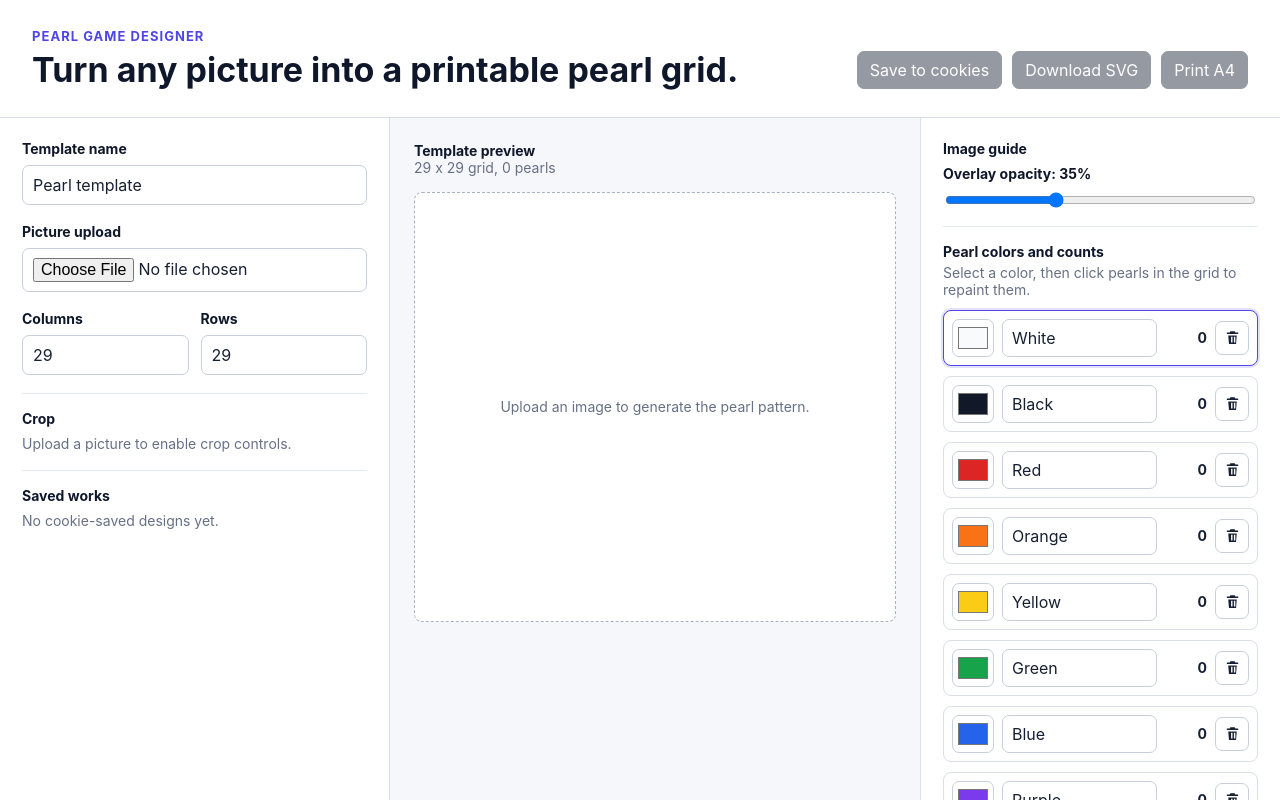
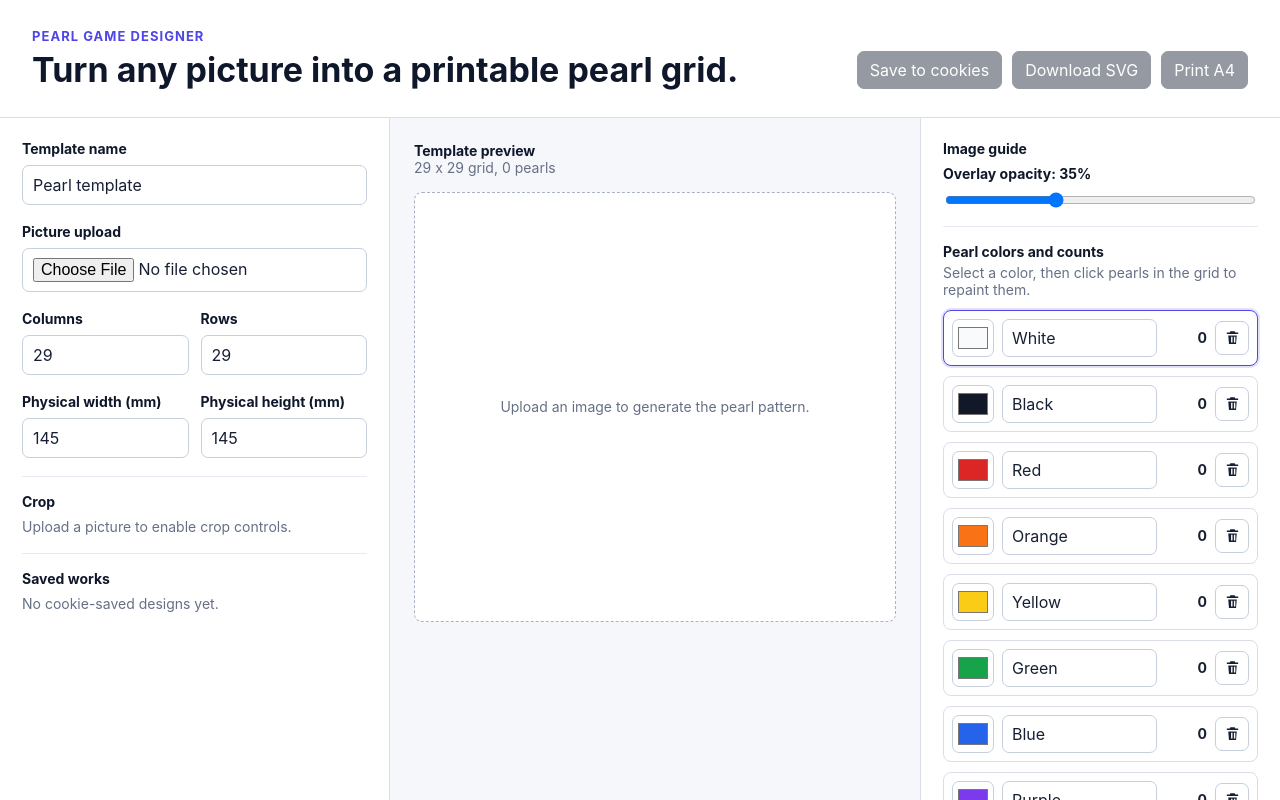
Before and after one commit to perpernorbi/pearl-game-generator, a React (Vite) app: page / in a window 1280 px wide. Shown: the top 800 px of the page. Built offline with nearby package versions, Linux system fonts and the light colour scheme.

Commit message:
Set physical dimensions

```diff
--- a/src/App.tsx
+++ b/src/App.tsx
@@ -14,7 +14,7 @@ import {
   encodeCells,
   serializeSavedWorks,
 } from './utils/savedWorks'
-import { createTemplateSvg } from './utils/svg'
+import { createPhysicalTemplateSvg, createTemplateSvg } from './utils/svg'
 
 function App() {
   const canvasRef = useRef<HTMLCanvasElement | null>(null)
@@ -31,6 +31,8 @@ function App() {
   })
   const [columns, setColumns] = useState(29)
   const [rows, setRows] = useState(29)
+  const [physicalWidth, setPhysicalWidth] = useState(145)
+  const [physicalHeight, setPhysicalHeight] = useState(145)
   const [colors, setColors] = useState<PearlColor[]>(defaultColors)
   const [selectedColorId, setSelectedColorId] = useState(defaultColors[0].id)
   const [newColorName, setNewColorName] = useState('New color')
@@ -147,6 +149,35 @@ function App() {
     [cells, colorCounts, columns, croppedImageDataUrl, imageOpacity, projectName, rows],
   )
 
+  const printSvgMarkup = useMemo(
+    () =>
+      createTemplateSvg({
+        cells,
+        colorCounts,
+        columns,
+        croppedImageDataUrl: '',
+        imageOpacity,
+        projectName,
+        rows,
+      }),
+    [cells, colorCounts, columns, imageOpacity, projectName, rows],
+  )
+
+  const printPhysicalSvgMarkup = useMemo(
+    () =>
+      createPhysicalTemplateSvg({
+        cells,
+        columns,
+        croppedImageDataUrl: '',
+        imageOpacity,
+        physicalHeight,
+        physicalWidth,
+        projectName,
+        rows,
+      }),
+    [cells, columns, imageOpacity, physicalHeight, physicalWidth, projectName, rows],
+  )
+
   const handleUpload = (file: File | undefined) => {
     if (!file) return
     const url = URL.createObjectURL(file)
@@ -167,6 +198,7 @@ function App() {
   const setGridColumns = (nextColumns: number) => {
     const normalizedColumns = Math.max(1, nextColumns)
     setColumns(normalizedColumns)
+    setPhysicalHeight(roundDimension(physicalWidth * (rows / normalizedColumns)))
     setCrop((current) =>
       normalizeCropToAspect(
         current,
@@ -179,6 +211,7 @@ function App() {
   const setGridRows = (nextRows: number) => {
     const normalizedRows = Math.max(1, nextRows)
     setRows(normalizedRows)
+    setPhysicalHeight(roundDimension(physicalWidth * (normalizedRows / columns)))
     setCrop((current) =>
       normalizeCropToAspect(
         current,
@@ -186,6 +219,18 @@ function App() {
         Math.max(1, columns) / normalizedRows,
       ),
     )
+  }
+
+  const setTemplatePhysicalWidth = (nextWidth: number) => {
+    const normalizedWidth = normalizeDimension(nextWidth)
+    setPhysicalWidth(roundDimension(normalizedWidth))
+    setPhysicalHeight(roundDimension(normalizedWidth * (rows / columns)))
+  }
+
+  const setTemplatePhysicalHeight = (nextHeight: number) => {
+    const normalizedHeight = normalizeDimension(nextHeight)
+    setPhysicalHeight(roundDimension(normalizedHeight))
+    setPhysicalWidth(roundDimension(normalizedHeight * (columns / rows)))
   }
 
   const startCropDrag = (action: CropAction, event: PointerEvent<HTMLElement>) => {
@@ -321,7 +366,7 @@ function App() {
     if (!printWindow) return
     printWindow.document.write(`<!doctype html><html><head><title>${escapeXml(
       projectName,
-    )}</title><style>@page{size:A4;margin:0}body{margin:0}</style></head><body>${svgMarkup}<script>window.print()</script></body></html>`)
+    )}</title><style>@page{size:A4;margin:0}body{margin:0}svg{display:block;width:210mm;height:297mm}.page-two{break-before:page;page-break-before:always}</style></head><body>${printSvgMarkup}<div class="page-two">${printPhysicalSvgMarkup}</div><script>window.print()</script></body></html>`)
     printWindow.document.close()
   }
 
@@ -334,6 +379,8 @@ function App() {
       rows,
       colors,
       cellData: encodeCells(cells, colors),
+      physicalHeight,
+      physicalWidth,
       version: 2,
     }
     const next = [savedWork, ...savedWorks].slice(0, 8)
@@ -353,6 +400,11 @@ function App() {
     setProjectName(work.name)
     setColumns(work.columns)
     setRows(work.rows)
+    const loadedWidth = work.physicalWidth ?? physicalWidth
+    setPhysicalWidth(roundDimension(loadedWidth))
+    setPhysicalHeight(
+      roundDimension(work.physicalHeight ?? loadedWidth * (work.rows / work.columns)),
+    )
     setColors(work.colors)
     setSelectedColorId(work.colors[0]?.id ?? defaultColors[0].id)
     setCells(decodeSavedCells(work))
@@ -420,12 +472,16 @@ function App() {
           onLoadSavedWork={loadSavedWork}
           onRenameSavedWork={renameSavedWork}
           onSetColumns={setGridColumns}
+          onSetPhysicalHeight={setTemplatePhysicalHeight}
+          onSetPhysicalWidth={setTemplatePhysicalWidth}
           onSetProjectName={setProjectName}
           onSetRows={setGridRows}
           onStartCropDrag={startCropDrag}
           onUpdateCropDrag={updateCropDrag}
           onUpload={handleUpload}
           projectName={projectName}
+          physicalHeight={physicalHeight}
+          physicalWidth={physicalWidth}
           rows={rows}
           savedWorks={savedWorks}
           stageRef={cropStageRef}
@@ -607,4 +663,9 @@ const resizeAspectCrop = (
   }
 }
 
+const normalizeDimension = (value: number) =>
+  Number.isFinite(value) ? Math.max(1, value) : 1
+
+const roundDimension = (value: number) => Math.round(value * 10) / 10
+
 export default App
--- a/src/components/LeftPanel.tsx
+++ b/src/components/LeftPanel.tsx
@@ -16,6 +16,8 @@ type LeftPanelProps = {
   onLoadSavedWork: (work: SavedWork) => void
   onRenameSavedWork: (id: string, name: string) => void
   onSetColumns: (columns: number) => void
+  onSetPhysicalHeight: (height: number) => void
+  onSetPhysicalWidth: (width: number) => void
   onSetProjectName: (name: string) => void
   onSetRows: (rows: number) => void
   onStartCropDrag: (
@@ -26,6 +28,8 @@ type LeftPanelProps = {
   onEndCropDrag: (event: PointerEvent<HTMLDivElement>) => void
   onUpload: (file: File | undefined) => void
   projectName: string
+  physicalHeight: number
+  physicalWidth: number
   rows: number
   savedWorks: SavedWork[]
   stageRef: RefObject<HTMLDivElement | null>
@@ -41,12 +45,16 @@ export function LeftPanel({
   onLoadSavedWork,
   onRenameSavedWork,
   onSetColumns,
+  onSetPhysicalHeight,
+  onSetPhysicalWidth,
   onSetProjectName,
   onSetRows,
   onStartCropDrag,
   onUpdateCropDrag,
   onUpload,
   projectName,
+  physicalHeight,
+  physicalWidth,
   rows,
   savedWorks,
   stageRef,
@@ -89,6 +97,29 @@ export function LeftPanel({
             type="number"
             value={rows}
             onChange={(event) => onSetRows(Number(event.target.value))}
+          />
+        </label>
+      </div>
+
+      <div className="field-row">
+        <label className="field">
+          <span>Physical width (mm)</span>
+          <input
+            min="1"
+            step="0.1"
+            type="number"
+            value={physicalWidth}
+            onChange={(event) => onSetPhysicalWidth(Number(event.target.value))}
+          />
+        </label>
+        <label className="field">
+          <span>Physical height (mm)</span>
+          <input
+            min="1"
+            step="0.1"
+            type="number"
+            value={physicalHeight}
+            onChange={(event) => onSetPhysicalHeight(Number(event.target.value))}
           />
         </label>
       </div>
--- a/src/types.ts
+++ b/src/types.ts
@@ -57,5 +57,7 @@ export type SavedWork = {
   colors: PearlColor[]
   cellData?: string
   cells?: string[]
+  physicalHeight?: number
+  physicalWidth?: number
   version?: number
 }
--- a/src/utils/savedWorks.ts
+++ b/src/utils/savedWorks.ts
@@ -28,6 +28,8 @@ export const compactSavedWork = (work: SavedWork): SavedWork => ({
   rows: work.rows,
   colors: work.colors,
   cellData: work.cellData ?? encodeCells(decodeSavedCells(work), work.colors),
+  physicalHeight: work.physicalHeight,
+  physicalWidth: work.physicalWidth,
   version: 2,
 })
 
--- a/src/utils/svg.ts
+++ b/src/utils/svg.ts
@@ -9,6 +9,11 @@ type SvgOptions = {
   imageOpacity: number
   projectName: string
   rows: number
+}
+
+type PhysicalSvgOptions = Omit<SvgOptions, 'colorCounts'> & {
+  physicalHeight: number
+  physicalWidth: number
 }
 
 export const createTemplateSvg = ({
@@ -83,3 +88,62 @@ export const createTemplateSvg = ({
   <g font-family="Arial, sans-serif">${legend}</g>
 </svg>`
 }
+
+export const createPhysicalTemplateSvg = ({
+  cells,
+  columns,
+  croppedImageDataUrl,
+  imageOpacity,
+  physicalHeight,
+  physicalWidth,
+  projectName,
+  rows,
+}: PhysicalSvgOptions) => {
+  const pageWidth = 210
+  const pageHeight = 297
+  const originX = (pageWidth - physicalWidth) / 2
+  const originY = (pageHeight - physicalHeight) / 2
+  const dotStepX = physicalWidth / columns
+  const dotStepY = physicalHeight / rows
+  const dotRadius = Math.min(dotStepX, dotStepY) * 0.38
+  const backgroundImage = croppedImageDataUrl
+    ? `<image href="${croppedImageDataUrl}" x="${originX.toFixed(
+        3,
+      )}" y="${originY.toFixed(3)}" width="${physicalWidth.toFixed(
+        3,
+      )}" height="${physicalHeight.toFixed(
+        3,
+      )}" preserveAspectRatio="none" opacity="${(imageOpacity / 100).toFixed(
+        2,
+      )}" />`
+    : ''
+
+  const dots = cells
+    .map((cell, index) => {
+      const col = index % columns
+      const row = Math.floor(index / columns)
+      return `<circle cx="${(originX + col * dotStepX + dotStepX / 2).toFixed(
+        3,
+      )}" cy="${(originY + row * dotStepY + dotStepY / 2).toFixed(
+        3,
+      )}" r="${dotRadius.toFixed(3)}" fill="${cell}" stroke="#1f2937" stroke-width="0.08" />`
+    })
+    .join('')
+
+  return `<svg xmlns="http://www.w3.org/2000/svg" width="210mm" height="297mm" viewBox="0 0 210 297">
+  <rect width="210" height="297" fill="#ffffff" />
+  <text x="10" y="10" font-size="4" font-family="Arial, sans-serif" fill="#111827">${escapeXml(
+    projectName,
+  )} - physical size</text>
+  <text x="10" y="15" font-size="3" font-family="Arial, sans-serif" fill="#4b5563">${physicalWidth.toFixed(
+    1,
+  )} x ${physicalHeight.toFixed(1)} mm, ${columns} x ${rows} grid</text>
+  <rect x="${originX.toFixed(3)}" y="${originY.toFixed(
+    3,
+  )}" width="${physicalWidth.toFixed(3)}" height="${physicalHeight.toFixed(
+    3,
+  )}" fill="#ffffff" stroke="#111827" stroke-width="0.2" />
+  <g>${dots}</g>
+  ${backgroundImage}
+</svg>`
+}
```
